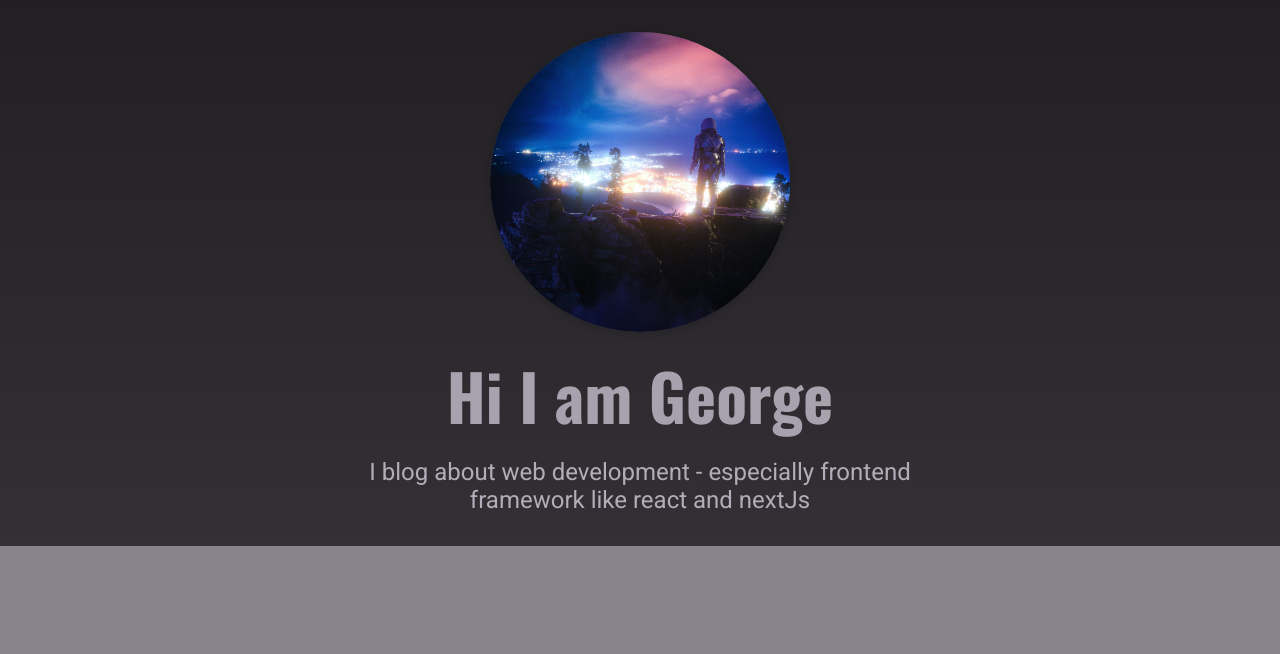
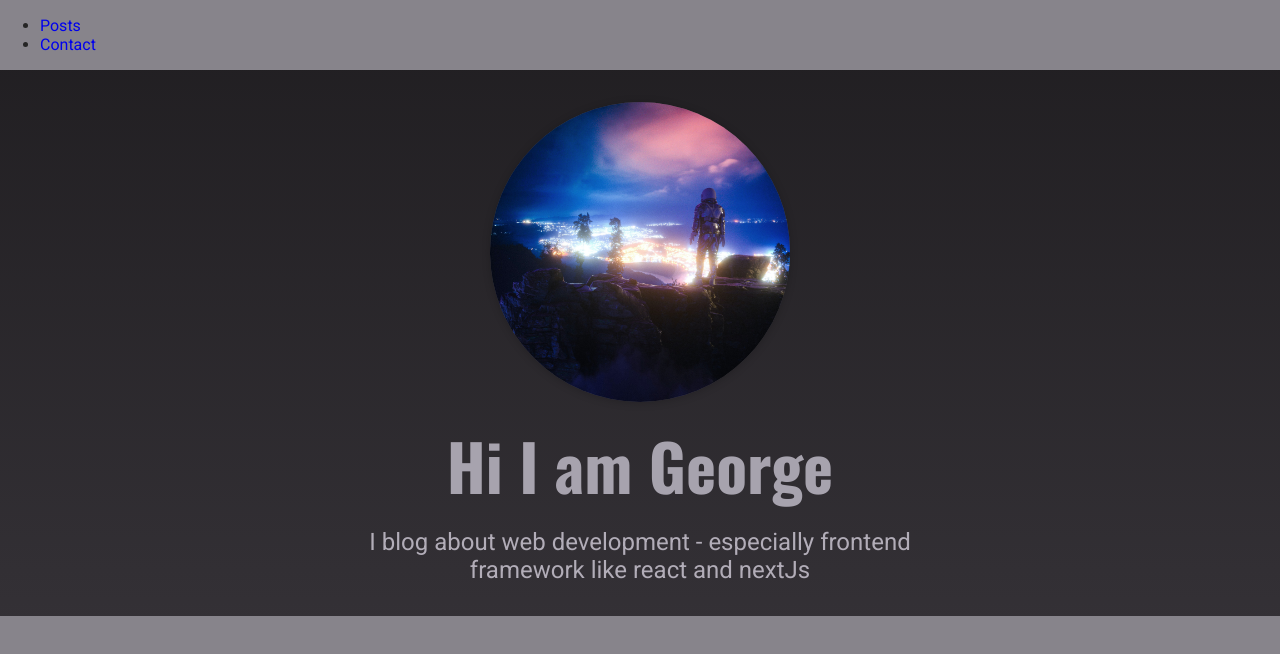
Before and after one commit to cisu/build-a-full-blog-nextjs, a Next.js app: page / in a window 1280 px wide. Shown: the top 654 px of the page. Built offline with nearby package versions, Linux system fonts and the light colour scheme.

Commit message:
add layout & navigation

```diff
--- /dev/null
+++ b/components/layout/Logo.js
@@ -0,0 +1,11 @@
+import React from 'react'
+
+const Logo = () => {
+    return (
+        <div>
+
+        </div>
+    )
+}
+
+export default Logo
--- /dev/null
+++ b/components/layout/MainNavigation.js
@@ -0,0 +1,32 @@
+import React from 'react';
+import Link from 'next/link';
+import Logo from './Logo';
+
+const MainNavigation = () => {
+  return (
+    <header>
+      <Link href='/'>
+        <a>
+          <Logo />
+        </a>
+      </Link>
+      <nav>
+        <ul>
+          <li>
+            <Link href='/posts'>
+              <a>Posts</a>
+            </Link>
+          </li>
+
+          <li>
+            <Link href='/Contact'>
+              <a>Contact</a>
+            </Link>
+          </li>
+        </ul>
+      </nav>
+    </header>
+  );
+};
+
+export default MainNavigation;
--- /dev/null
+++ b/components/layout/layout.js
@@ -0,0 +1,13 @@
+import React, {Fragment} from 'react';
+import MainNavigation from './MainNavigation';
+
+const layout = props => {
+  return (
+    <Fragment>
+      <MainNavigation />
+      <main>{props.children}</main>
+    </Fragment>
+  );
+};
+
+export default layout;
--- a/pages/_app.js
+++ b/pages/_app.js
@@ -1,7 +1,12 @@
-import '../styles/globals.css'
+import '../styles/globals.css';
+import Layout from '../components/layout/layout';
 
-function MyApp({ Component, pageProps }) {
-  return <Component {...pageProps} />
+function MyApp({Component, pageProps}) {
+  return (
+    <Layout>
+      <Component {...pageProps} />
+    </Layout>
+  );
 }
 
-export default MyApp
+export default MyApp;
```
